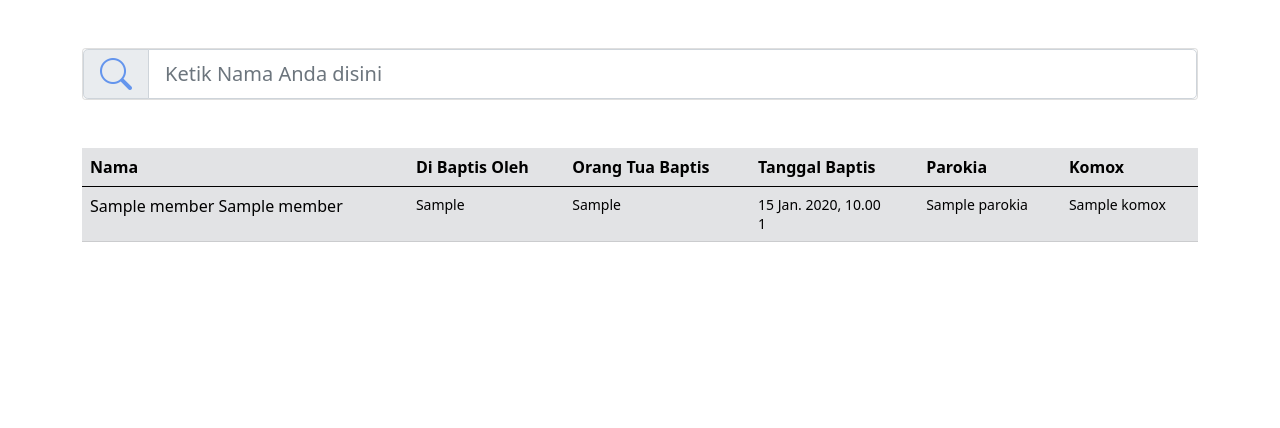
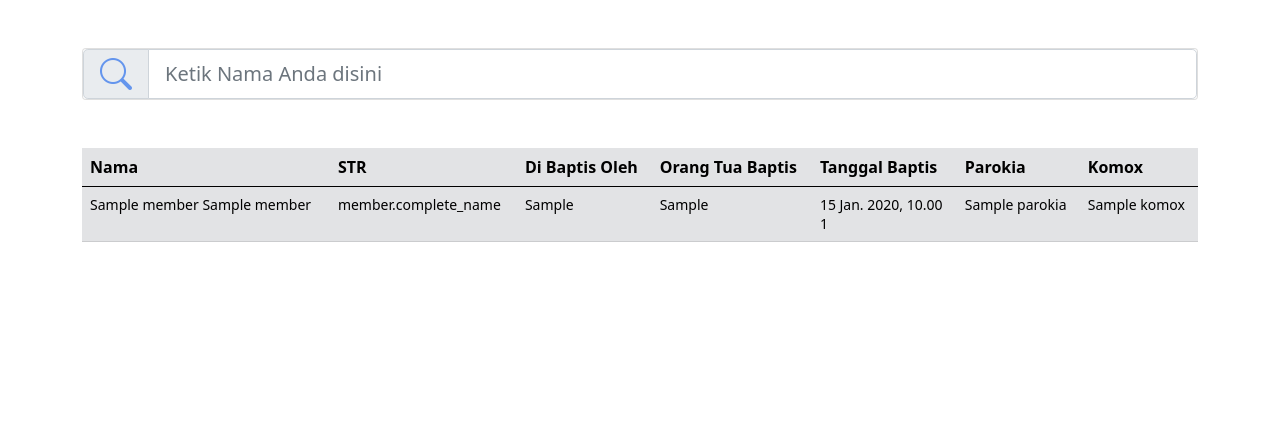
Before and after one commit to dedysutanto/goi-data, a Django app: template landing/templates/landing/index.html in a window 1280 px wide. Shown: the part 52-480 px from the top of the page. Run offline with Django 4.2, Linux system fonts and the light colour scheme; the template is opened without the code that fills it: most values are stand-ins (such as "Sample title", 1, 10 or a date in 2020).

Commit message:
Test Complete Name

```diff
--- a/landing/templates/landing/index.html
+++ b/landing/templates/landing/index.html
@@ -99,6 +99,7 @@ code {
                         <thead>
                           <tr>
                             <th scope="col">Nama</th>
+                            <th scope="col">STR</th>
                             <th scope="col">Di Baptis Oleh</th>
                             <th scope="col">Orang Tua Baptis</th>
                             <th scope="col">Tanggal Baptis</th>
@@ -109,14 +110,15 @@ code {
                         {% for member in object_list %}
                           <tr>
                               {% if member.is_klerus %}
-                              <td>{{ member.jabatan_klerus }} {{ member.baptis_name}} {{ member.name }}</td>
+                              <td><small>{{ member.jabatan_klerus }} {{ member.baptis_name}} {{ member.name }}</small></td>
                               {% else %}
                                 {% if member.baptis_name in member.name %}
-                              <td>{{ member.name }}</td>
+                                <td><small>{{ member.name }}</small></td>
                                 {% else %}
-                              <td>{{ member.baptis_name}} {{ member.name }}</td>
+                                <td><small>{{ member.baptis_name}} {{ member.name }}</small></td>
                                 {% endif %}
                               {% endif %}
+                              <td><small>member.complete_name</small></td>
                               <td><small>{{ member.baptis_klerus }}</small></td>
                               <td><small>{{ member.baptis_parent }}</small></td>
                               {% if member.baptis_number %}
--- a/landing/views.py
+++ b/landing/views.py
@@ -21,6 +21,9 @@ class IndexView(ListView):
                 Q(name__icontains=query) | Q(baptis_name__icontains=query) | Q(jabatan_klerus__icontains=query)
             )
 
+            for i in range(len(members_list)):
+                members_list[i].complete_name = members_list[i].__str__()
+
             return members_list
 
             '''
```
